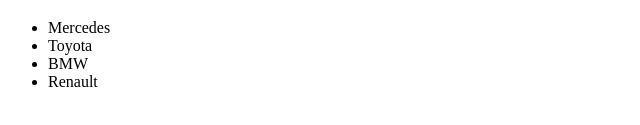
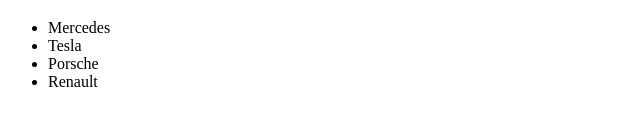
Before and after one commit to kecikrikci/myFirstRepo, a plain HTML site: page index.html in a window 1280 px wide. Shown: the part 195-320 px from the top of the page, 0-640 px from the left. Drawn offline with Linux system fonts and the light colour scheme.

Commit message:
third commit

```diff
--- a/index.html
+++ b/index.html
@@ -15,9 +15,10 @@
     </ul>
     <h1>Cars</h1>
     <ul>
+
         <li>Mercedes</li>
-        <li>Toyota</li>
-        <li>BMW</li>
+        <li>Tesla</li>
+        <li>Porsche</li>
         <li>Renault</li>
     </ul>
 </body>
```
